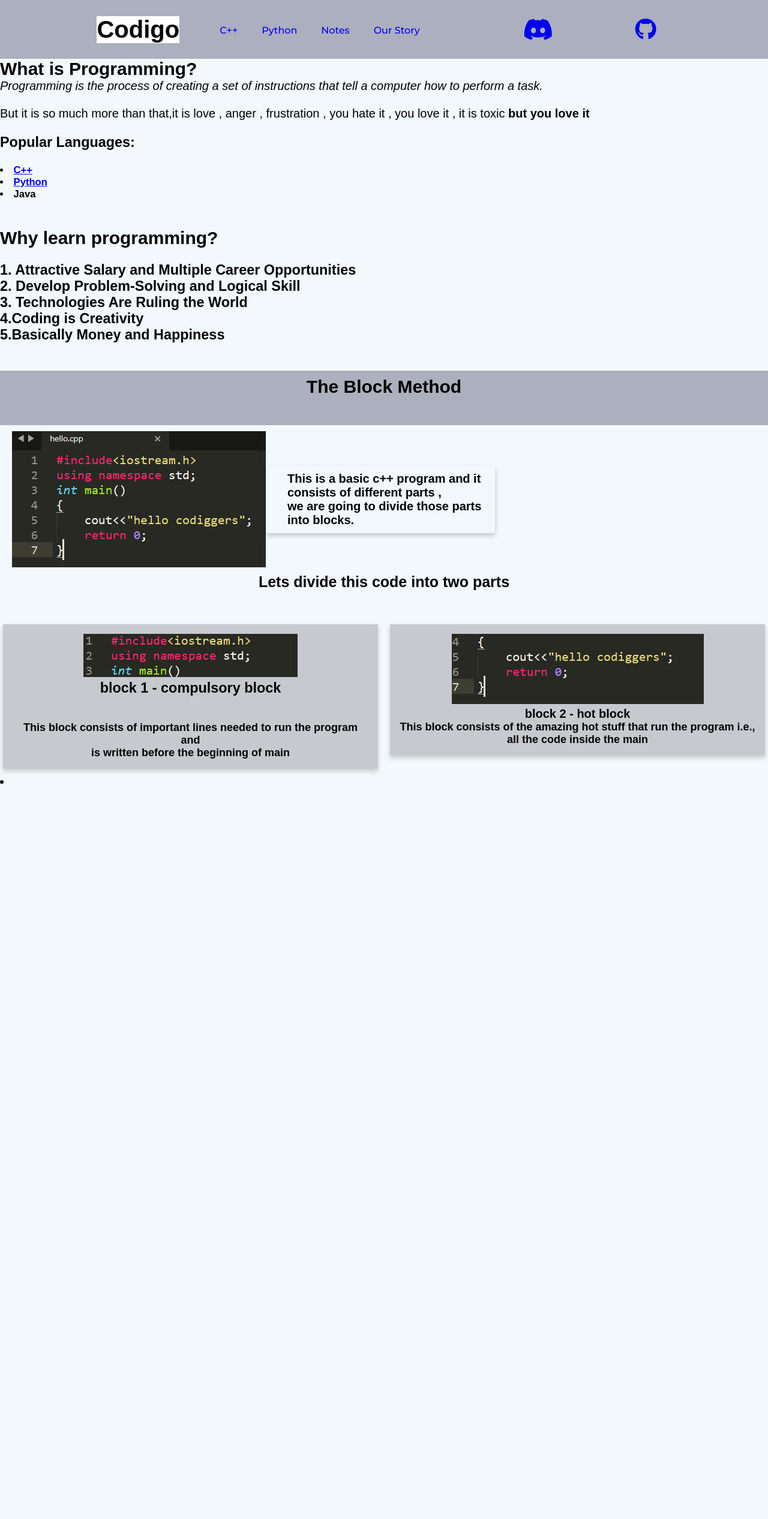
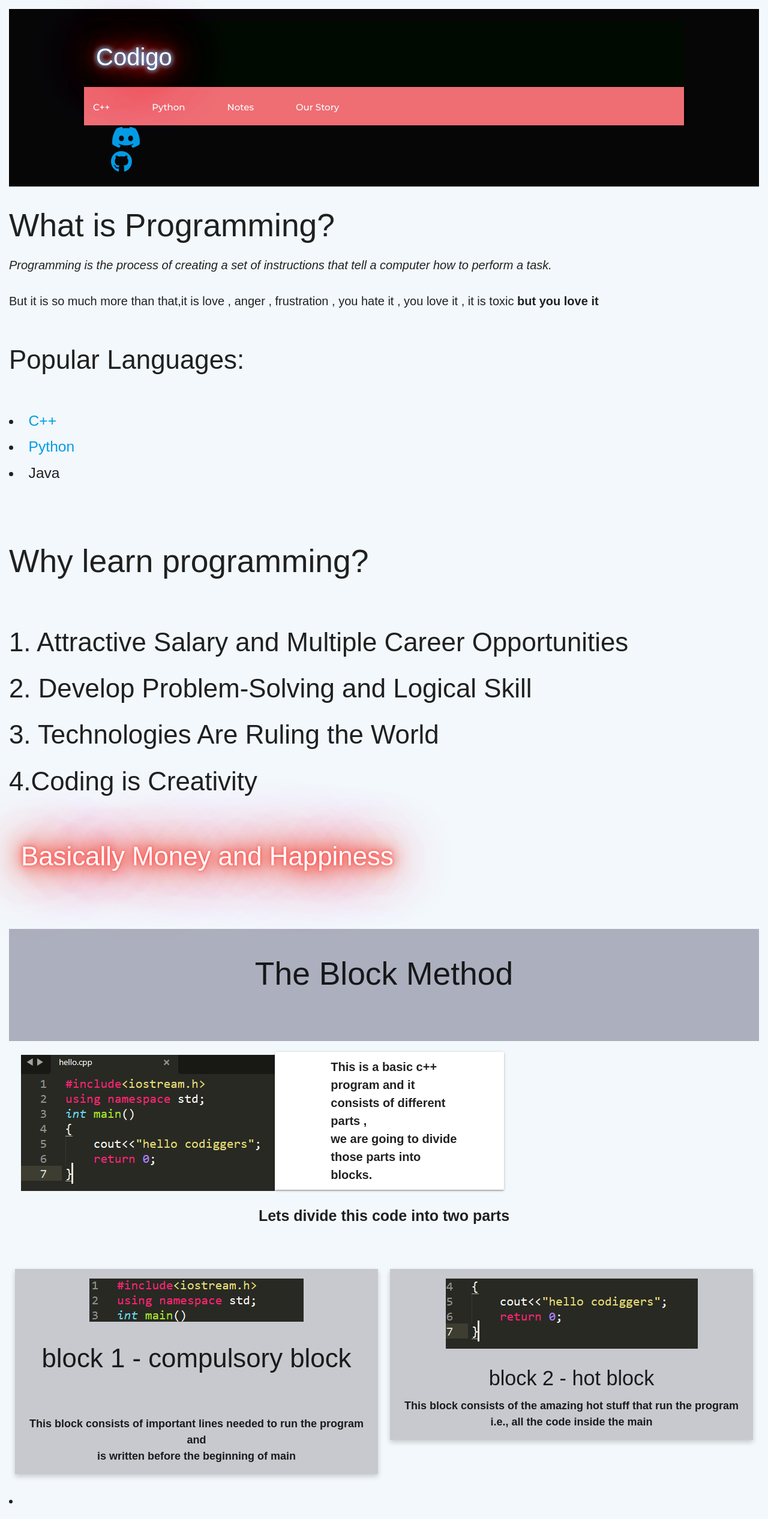
Before and after one commit to alok1929/codigo, a PHP site: page / in a window 1280 px wide. Shown: the whole page at 60% size. Before the commit the page ends 1307 px from the top, so only its background shows below. Run offline with PHP 8.4, Linux system fonts and the light colour scheme; some libraries are stand-ins or nearby versions.

Commit message:
oof teri ada

```diff
--- a/index.css
+++ b/index.css
@@ -3,26 +3,71 @@
   margin: 0;
   padding: 0;
 }
+ .fanc-text {
+    color: #fff;
+    text-shadow:
+      0 0 7px rgb(13, 143, 250),
+      0 0 10px rgb(255, 255, 255),
+      0 0 21px rgb(236, 12, 12),
+      0 0 42px rgb(255, 81, 0),
+      0 0 82px rgb(255, 72, 0),
+      0 0 92px rgb(255, 136, 0),
+      0 0 102px #f09,
+      0 0 151px #f09;
+      padding:20px;
+      padding-top:30px;
+
+    animation: pulsate 0.11s ease-in-out infinite alternate;
+    background-color: #010a01;
+    font-size: 40px;
+    font-family: "Sacramento" , sans-serif;
+  }
 
 body{
 background-color: #f2f8fb;
 display: grid;
 text-align:right-center;
 font-size:20px;
+padding:15px;
 }
 .programmingintro
 {
   padding:12px;
+  font-size: 30px;
 
 }
 .programming{
   display:flex;
   justify-content: space-between;
+  font-size: 30px;
 }
+
+/*
+fancy text 5th point css here
+*/
+
+   .fancy-text {
+    color: #fff;
+    text-shadow:
+      0 0 7px rgb(250, 13, 13),
+      0 0 10px rgb(255, 255, 255),
+      0 0 21px rgb(236, 12, 12),
+      0 0 42px rgb(255, 81, 0),
+      0 0 82px rgb(255, 72, 0),
+      0 0 92px rgb(255, 136, 0),
+      0 0 102px #f09,
+      0 0 151px #f09;
+      padding:20px;
+      padding-top:30px;
+
+    animation: pulsate 0.11s ease-in-out infinite alternate;
+
+  }
 
 /*
 block programming technquie starts here
 */
+
 .im
 {
   display:flex;
@@ -129,7 +174,7 @@ header {
   justify-content:space-around;
   align-items: center;
   padding: 20px 10%;
-  background-color:#acafbd;
+  background-color:#060607;
   color:black;
 }
 
--- a/index.html
+++ b/index.html
@@ -8,13 +8,14 @@
         <link rel="stylesheet" href="index.css">
         <link rel="stylesheet" href="https://cdnjs.cloudflare.com/ajax/libs/font-awesome/4.7.0/css/font-awesome.min.css">
         <link href="https://fonts.googleapis.com/css?family=Montserrat:500&display=swap" rel="stylesheet">
+        <link rel="stylesheet" href="https://cdnjs.cloudflare.com/ajax/libs/materialize/1.0.0/css/materialize.min.css">
         <link rel="stylesheet" href=
 "https://cdnjs.cloudflare.com/ajax/libs/font-awesome/5.9.0/css/all.css">
 </link>
     </head>
 
         <header>
-            <h1>Codigo</h1>
+            <div class="fanc-text">Codigo</div>
             <nav>
                 <ul class="nav__links">
                     <li><a href="https://github.com/alok1929/codigo/tree/master/cppProgramming">C++</a></li>
@@ -46,7 +47,9 @@
                      <h3>2. Develop Problem-Solving and Logical Skill</li></h3>
                      <h3>3. Technologies Are Ruling the World</li></h3>
                      <h3>4.Coding is Creativity</li></h3>
-                     <h3>5.Basically Money and Happiness</li></h3>
+                     <div class="fancy-text">
+                         <h3>Basically Money and Happiness</li></h3>
+                     </div>
                      </div>
                      <br>
                      <br>
```
Also changed, not shown: coddigo.png (added).
